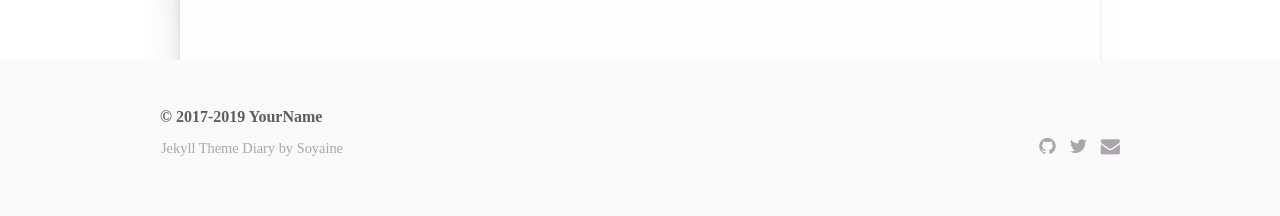
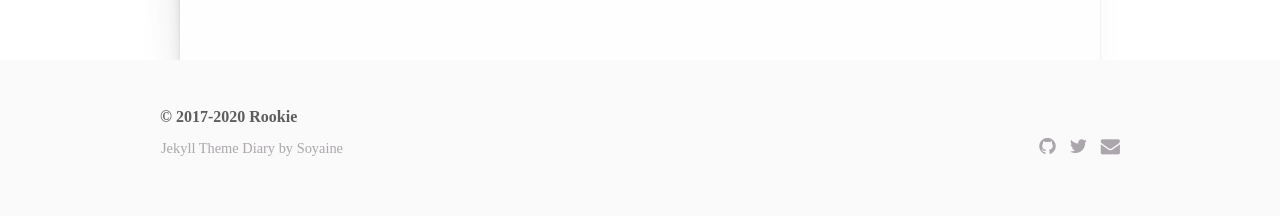
Before and after one commit to Shengqi-Pan/MyPages, a Jekyll site: the page built from index.html, in a window 1280 px wide. Shown: the part 729-945 px from the top of the page. Built offline with Jekyll 4.4.1, drawn with Linux system fonts in a browser that asks for light colours.

Commit message:
change settings

```diff
--- a/_config.yml
+++ b/_config.yml
@@ -1,11 +1,11 @@
-name: YourName
+name: Rookie
 permalink: :year/:month/:day/:title
-baseurl: /jekyll-theme-diary
+baseurl: /MyPages/
 
 # Your blog's start year and this year, showed in the footer left
 # start is optional
 start: 2017
-now: 2019
+now: 2020
 
 # Social links showed in the footer
 # You just need modify the nickname of github and twitter
```
